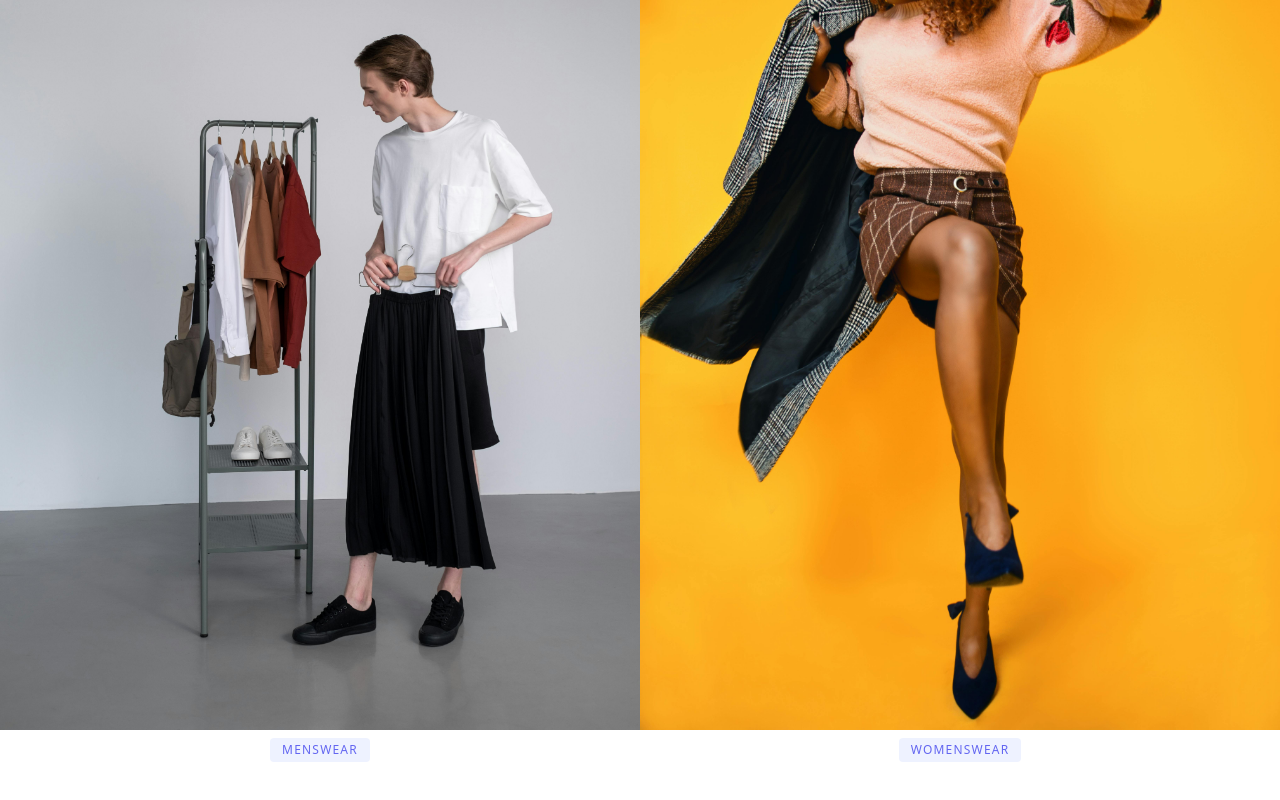
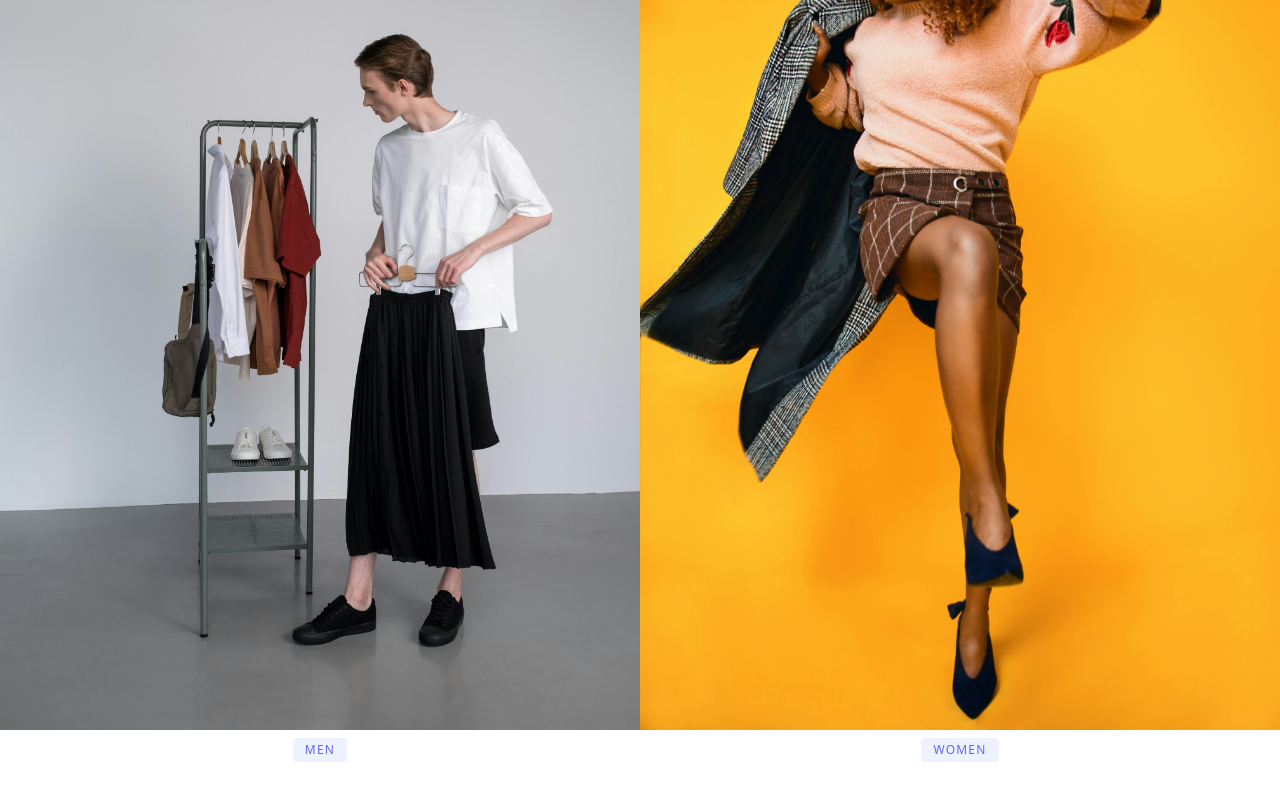
Before and after one commit to Roshan8026/e-commerceNextjs, a Next.js app: page /frontend/components/Wears in a window 1280 px wide. Shown: the part 278-1078 px from the top of the page. Built offline with nearby package versions, Linux system fonts and the light colour scheme.

Commit message:
some line of code is comment

```diff
--- a/pages/ProductDetails.js
+++ b/pages/ProductDetails.js
@@ -50,7 +50,7 @@ function ProductDetails() {
             <h2 className="text-gray-900 text-lg title-font font-medium">₹8,500</h2>
           </div>
           <div className="flex-grow">
-            <div className="flex gap-8 text-sm">
+            {/* <div className="flex gap-8 text-sm">
                 <p>XS</p>
                 <p>S</p>
                 <p>M</p>
@@ -58,14 +58,14 @@ function ProductDetails() {
                 <p>XL</p>
                 <p>XXL</p>
                 <p>XXXL</p>
-            </div>
+            </div> */}
             <button className=" mt-8 text-white bg-black border-0 py-2 w-full text-center focus:outline-none hover:bg-gray-600 rounded text-sm font-bold">ADD TO CARD</button>
 
-            <a className="mt-3 text-indigo-500 inline-flex items-center">SIZE GUID
+            {/* <a className="mt-3 text-indigo-500 inline-flex items-center">SIZE GUID
               <svg fill="none" stroke="currentColor" stroke-linecap="round" stroke-linejoin="round" stroke-width="2" className="w-4 h-4 ml-2" viewBox="0 0 24 24">
                 <path d="M5 12h14M12 5l7 7-7 7"></path>
               </svg>
-            </a>
+            </a> */}
           </div>
         </div>
       </div>
--- a/pages/components/Navbar.jsx
+++ b/pages/components/Navbar.jsx
@@ -126,10 +126,10 @@ export default function Navbar({pos}) {
                     </a>
                     <a href="#" class="text-gray-800 hover:text-blue-600 mx-3 text-sm">MATERIALS</a>
                     <div className="flex  justify-center mt-1">
-            <a className="block p-2 font-semibold text-gray-500 lg:block md:block sm:none"  href="#">
+            {/* <a className="block p-2 font-semibold text-gray-500 lg:block md:block sm:none"  href="#">
             <IoSearch/>
 
-          </a>
+          </a> */}
             <a className="block p-2 font-semibold text-gray-500"  href="#">
             <FaUser />
 
--- a/pages/frontend/components/SliderSection.js
+++ b/pages/frontend/components/SliderSection.js
@@ -94,7 +94,7 @@ function SliderSection() {
                 <p className="leading-relaxed mb-3">{slide.description}</p>
                 <div className="flex items-center flex-wrap">
                   <Link href="/ProductDetails" className="text-indigo-500 inline-flex items-center md:mb-2 lg:mb-0">
-                    Learn More
+                    $44
                     <svg
                       className="w-4 h-4 ml-2"
                       viewBox="0 0 24 24"
--- a/pages/frontend/components/Wears.js
+++ b/pages/frontend/components/Wears.js
@@ -19,7 +19,7 @@ function Wears() {
       }}
     />
     <div className='text-center'>
-    <Link href="/MenWears" className="inline-block py-1 px-3 mt-2 rounded bg-indigo-50 text-indigo-500 text-xs font-medium tracking-widest">MENSWEAR</Link>
+    <Link href="/MenWears" className="inline-block py-1 px-3 mt-2 rounded bg-indigo-50 text-indigo-500 text-xs font-medium tracking-widest">MEN</Link>
 
     </div>
 
@@ -34,7 +34,7 @@ function Wears() {
       }}
     />
 <div className='text-center'>
-<Link href="/WomenWears" className="inline-block py-1 px-3 mt-2 rounded bg-indigo-50 text-indigo-500 text-xs font-medium tracking-widest">WOMENSWEAR</Link>
+<Link href="/WomenWears" className="inline-block py-1 px-3 mt-2 rounded bg-indigo-50 text-indigo-500 text-xs font-medium tracking-widest">WOMEN</Link>
 
 </div>
        </div>
```
